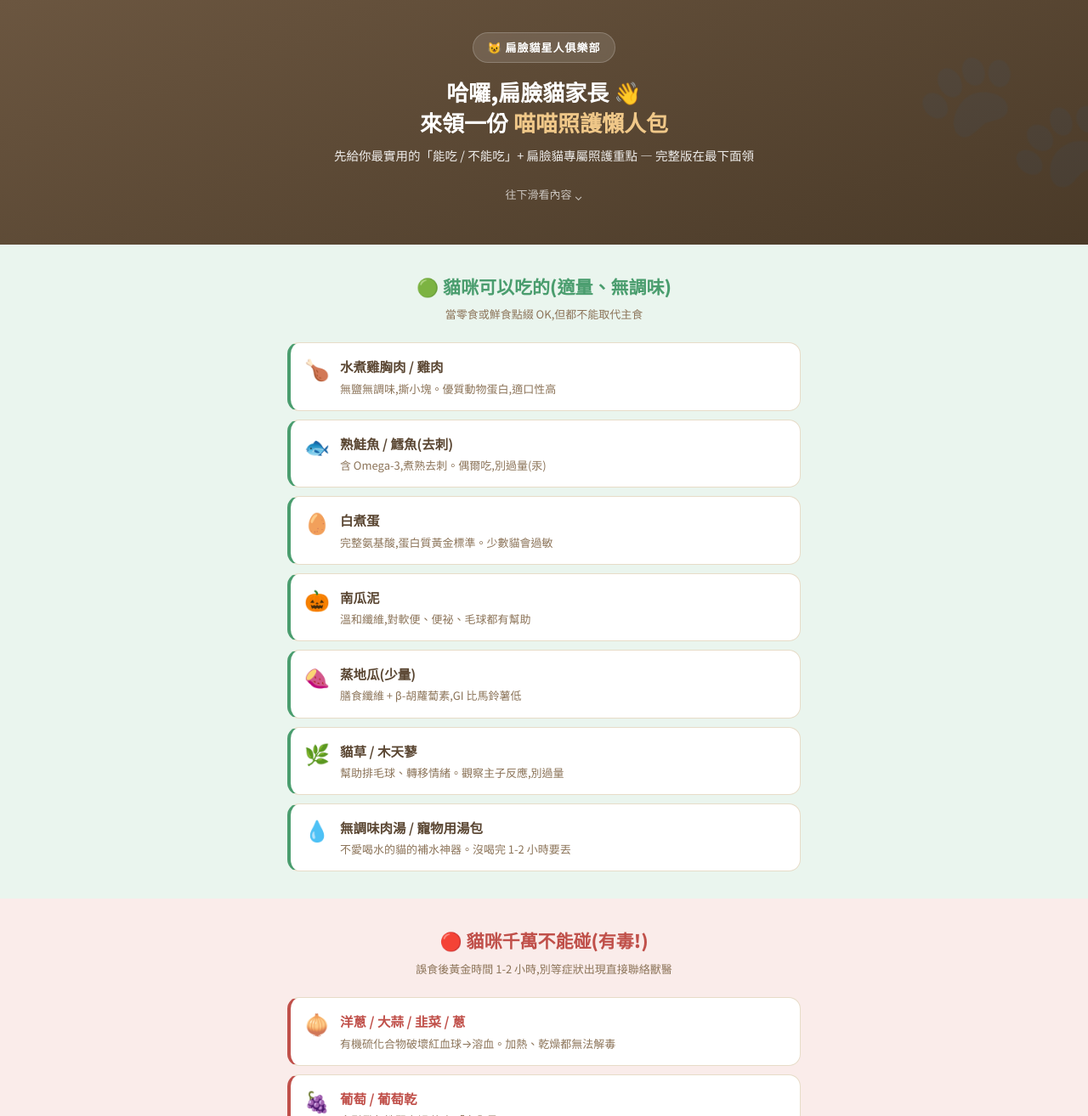
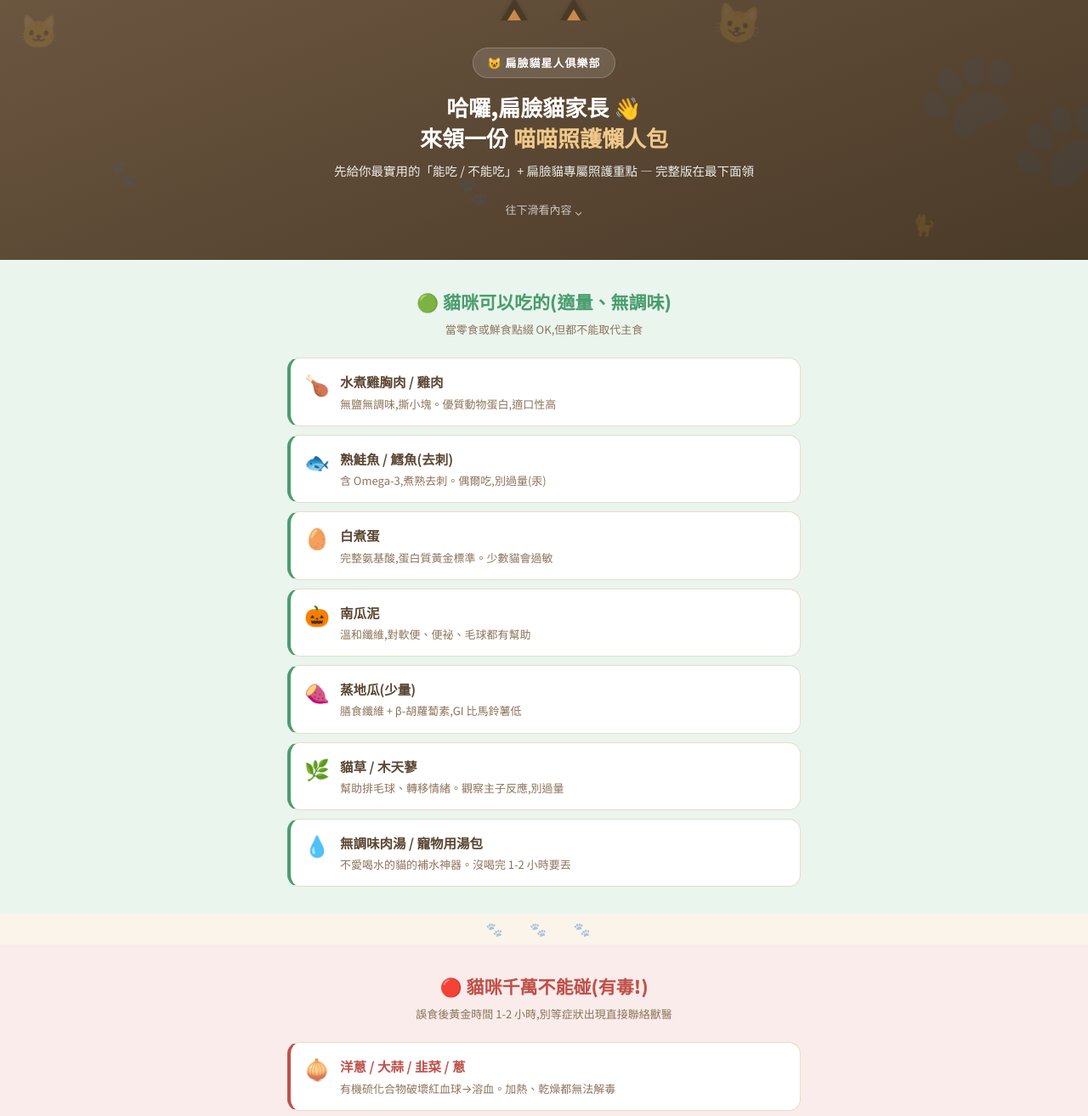
Before and after one commit to pupss4897-afk/mushroomcat, a plain HTML site: page flatface.html in a window 1280 px wide. Shown: the top 1314 px of the page at 85% size. Drawn offline with Linux system fonts and the light colour scheme.

Commit message:
Add cat-themed decorations to flatface landing page
- Hero: a row of floating cat/paw emoji (low opacity, gentle float
  animation), plus a pair of CSS cat ears peeking over the top edge
- Paw-print dividers (🐾 🐾 🐾, faded, wide letter-spacing) between
  each major section
- CTA section: large faint 😻 watermark in the corner, content
  raised above it via z-index
- Bumped hero top padding to make room for the ears

Co-Authored-By: Claude Opus 4.7 <noreply@anthropic.com>

```diff
--- a/flatface.html
+++ b/flatface.html
@@ -42,13 +42,42 @@
             background: linear-gradient(160deg, #6b5640 0%, #4a3a28 100%);
             color: #fff;
             text-align: center;
-            padding: 38px 18px 48px;
+            padding: 56px 18px 48px;
             position: relative;
             overflow: hidden;
         }
         .hero::before {
             content: '🐾'; position: absolute; font-size: 180px; opacity: 0.06;
             top: -30px; right: -20px; transform: rotate(-15deg); pointer-events: none;
+        }
+        /* 漂浮的貓咪/肉球裝飾 */
+        .hero-deco { position: absolute; inset: 0; pointer-events: none; overflow: hidden; }
+        .hero-deco span {
+            position: absolute; opacity: 0.12; line-height: 1; user-select: none;
+            animation: floaty 6s ease-in-out infinite;
+        }
+        .hero-deco span:nth-child(1) { font-size: 38px; top: 18px; left: 22px; animation-delay: 0s; }
+        .hero-deco span:nth-child(2) { font-size: 28px; top: 64%; left: 10%; animation-delay: 1.2s; }
+        .hero-deco span:nth-child(3) { font-size: 44px; top: 12px; right: 30%; animation-delay: 2.4s; transform: rotate(12deg); }
+        .hero-deco span:nth-child(4) { font-size: 24px; bottom: 24px; right: 14%; animation-delay: 0.8s; }
+        .hero-deco span:nth-child(5) { font-size: 30px; bottom: 60px; left: 42%; animation-delay: 3s; }
+        @keyframes floaty { 0%,100%{transform:translateY(0) rotate(0);} 50%{transform:translateY(-10px) rotate(8deg);} }
+        /* 貓耳朵(從 hero 頂端探出) */
+        .cat-ears { position: absolute; top: -2px; left: 50%; transform: translateX(-50%); display: flex; gap: 38px; z-index: 2; }
+        .cat-ears .ear {
+            width: 0; height: 0; border-left: 16px solid transparent; border-right: 16px solid transparent;
+            border-bottom: 26px solid #4a3a28; filter: drop-shadow(0 -2px 2px rgba(0,0,0,0.1));
+        }
+        .cat-ears .ear::after {
+            content: ''; position: absolute; width: 0; height: 0;
+            border-left: 8px solid transparent; border-right: 8px solid transparent;
+            border-bottom: 13px solid #c98a4b; left: -8px; bottom: -26px;
+        }
+
+        /* 肉球分隔線 */
+        .paw-divider {
+            text-align: center; padding: 4px 0; opacity: 0.35; font-size: 16px;
+            letter-spacing: 14px; user-select: none; color: var(--brown-soft);
         }
         .hero .logo-badge {
             display: inline-flex; align-items: center; gap: 8px;
@@ -105,7 +134,13 @@
         .cta-sec {
             background: linear-gradient(160deg, #5a4632 0%, #3f3120 100%);
             color: #fff; text-align: center; padding: 40px 18px 48px;
+            position: relative; overflow: hidden;
         }
+        .cta-sec::before {
+            content: '😻'; position: absolute; font-size: 200px; opacity: 0.05;
+            left: -40px; bottom: -50px; transform: rotate(10deg); pointer-events: none;
+        }
+        .cta-sec > .wrap { position: relative; z-index: 1; }
         .cta-sec .teaser {
             background: rgba(255,255,255,0.08); border: 1px dashed rgba(255,255,255,0.25);
             border-radius: 16px; padding: 18px 20px; margin-bottom: 24px; text-align: left;
@@ -157,6 +192,10 @@
 
     <!-- HERO -->
     <header class="hero">
+        <div class="cat-ears"><span class="ear"></span><span class="ear"></span></div>
+        <div class="hero-deco" aria-hidden="true">
+            <span>🐱</span><span>🐾</span><span>😺</span><span>🐈</span><span>🐾</span>
+        </div>
         <div class="wrap">
             <span class="logo-badge">😺 扁臉貓星人俱樂部</span>
             <h1>哈囉,扁臉貓家長 👋<br>來領一份 <span class="hl">喵喵照護懶人包</span></h1>
@@ -184,6 +223,8 @@
         </div>
     </section>
 
+    <div class="paw-divider">🐾 🐾 🐾</div>
+
     <!-- 不能吃的 -->
     <section class="sec-danger">
         <div class="wrap">
@@ -205,6 +246,8 @@
         </div>
     </section>
 
+    <div class="paw-divider">🐾 🐾 🐾</div>
+
     <!-- 扁臉貓專屬 -->
     <section class="sec-flat">
         <div class="wrap">
@@ -220,6 +263,8 @@
             </div>
         </div>
     </section>
+
+    <div class="paw-divider">🐾 🐾 🐾</div>
 
     <!-- CTA -->
     <section class="cta-sec">
```
